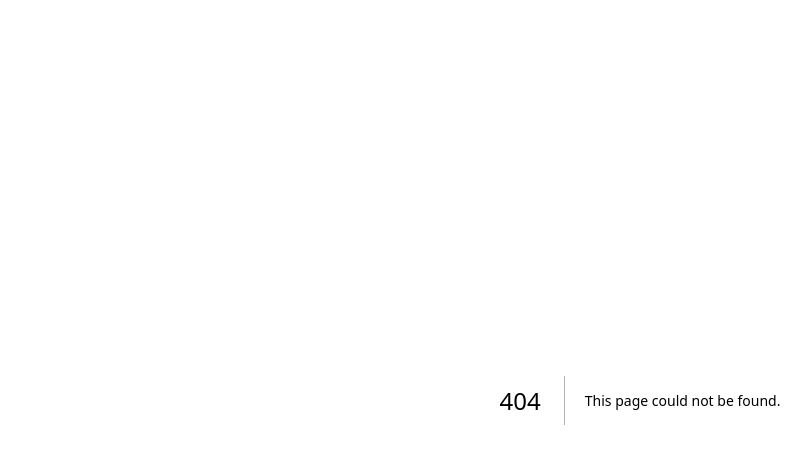
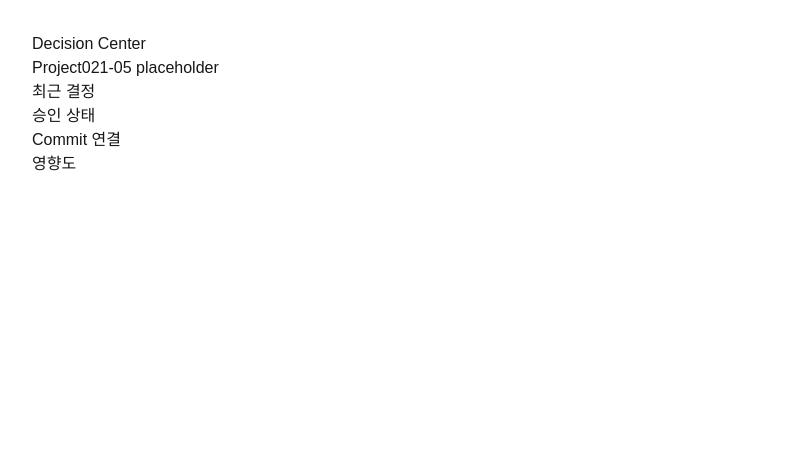
Before and after one commit to yusun7749-art/LifeBookMom-OS, a Next.js app: page /decision-center in a window 1280 px wide. Before the commit this address had no page. Shown: the top 464 px of the page, without its empty margins (0-811 px from the left). Built offline with nearby package versions, Linux system fonts and the light colour scheme.

Commit message:
Project021-05 Decision center

```diff
--- /dev/null
+++ b/app/decision-center/page.tsx
@@ -0,0 +1,5 @@
+import DecisionCenter from "../../components/v4/DecisionCenter";
+
+export default function Page() {
+  return <DecisionCenter />;
+}
--- /dev/null
+++ b/components/v4/DecisionCenter.tsx
@@ -0,0 +1,14 @@
+export default function DecisionCenter() {
+  return (
+    <main style={{padding:32}}>
+      <h1>Decision Center</h1>
+      <p>Project021-05 placeholder</p>
+      <ul>
+        <li>최근 결정</li>
+        <li>승인 상태</li>
+        <li>Commit 연결</li>
+        <li>영향도</li>
+      </ul>
+    </main>
+  );
+}
--- /dev/null
+++ b/data/v4/decisionCenter.ts
@@ -0,0 +1,5 @@
+export const decisionCenter = {
+  project:"Project021-05",
+  title:"Decision Center",
+  branch:"project021-stabilize"
+};
```
